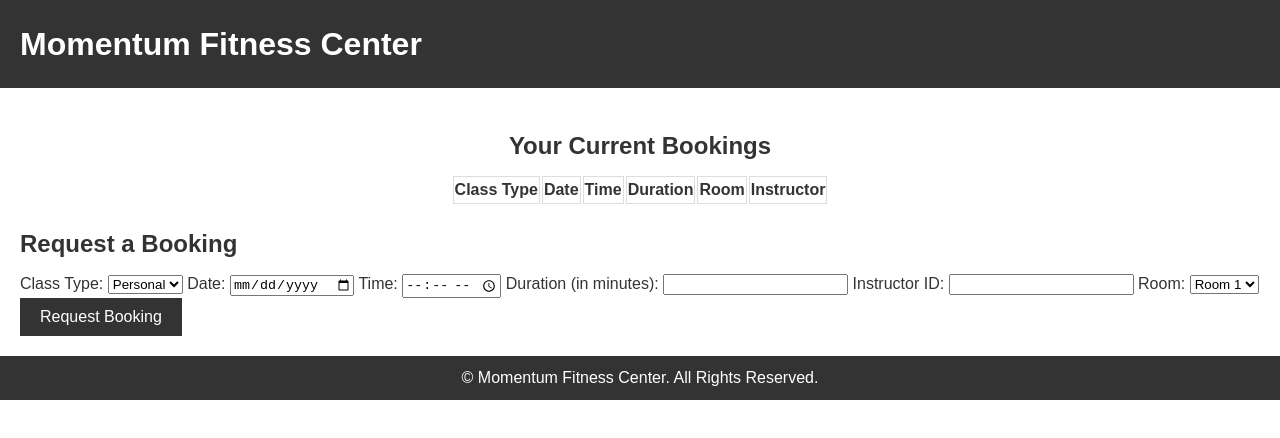
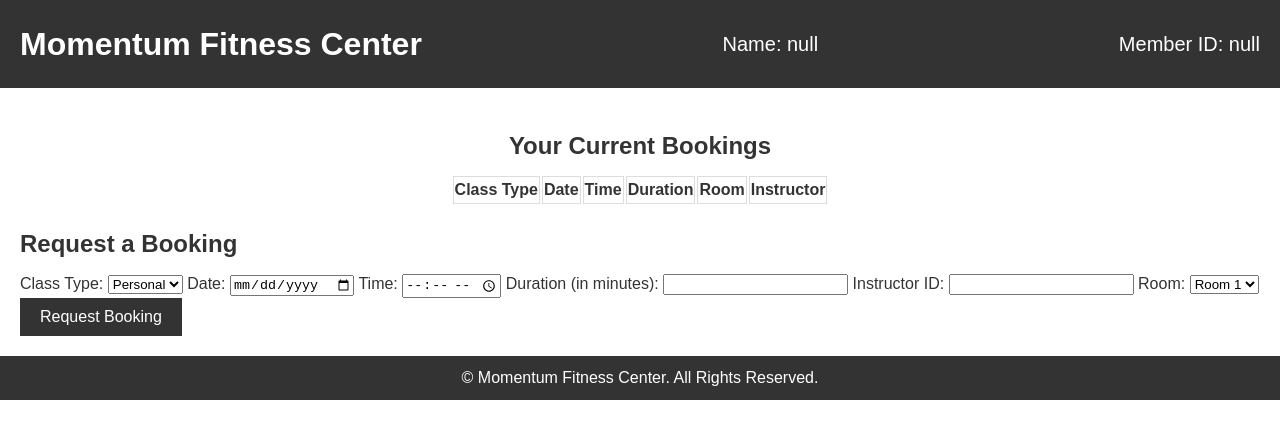
Before and after one commit to 5A4DD/COMP-3005-Database-Management-Systems-Final-Project, a website: page views/Member/member-schedule.html in a window 1280 px wide. Drawn offline with Linux system fonts and the light colour scheme; no server answers.

Commit message:
updated member schedule nav to display memebr id

```diff
--- a/views/Member/member-schedule.html
+++ b/views/Member/member-schedule.html
@@ -7,6 +7,8 @@
 <body>
   <header>
     <h1>Momentum Fitness Center</h1>
+    <p id="profileName">Name will be displayed here</p>
+    <p id="memberId">Member ID will be displayed here</p>
   </header>
   <main>
     <section class="calendar-container">
@@ -62,5 +64,16 @@
     <p>© Momentum Fitness Center. All Rights Reserved.</p>
   </footer>
   <script src="../../functions/member_functions.js"></script>
+  <script>
+    document.addEventListener('DOMContentLoaded', function () {
+        // Retrieve member name and ID from local storage
+        const memberName = localStorage.getItem('memberName');
+        const memberId = localStorage.getItem('memberId');
+
+        // Update navbar or the designated areas with the member's name and ID
+        document.getElementById('profileName').textContent = "Name: " + memberName;
+        document.getElementById('memberId').textContent = "Member ID: " + memberId;
+      });
+  </script>
 </body>
 </html>
```
